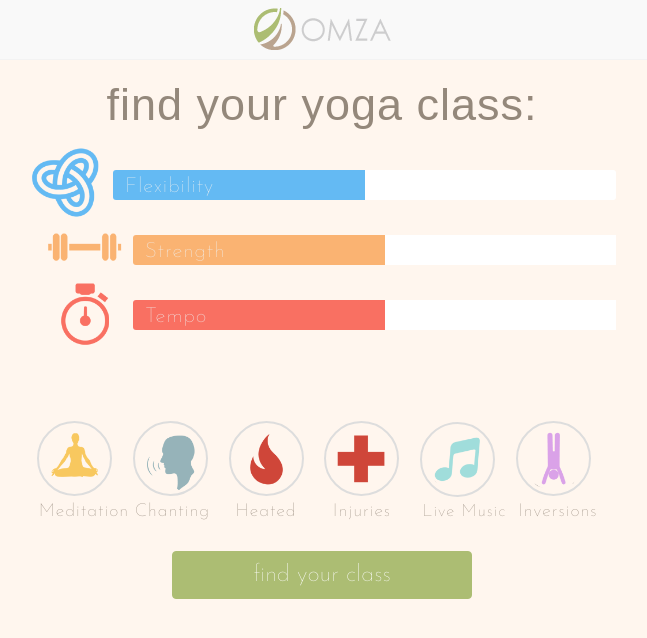
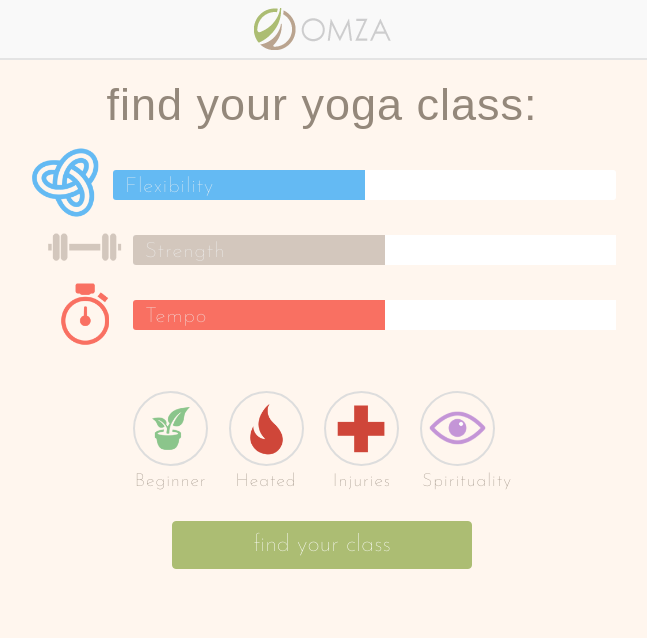
Before and after one commit to kespinola/omza-yoga, a PHP site: page / in a window 1280 px wide. Shown: the top 638 px of the page, without its empty margins (314-961 px from the left). Run offline with PHP 8.4, Linux system fonts and the light colour scheme; some libraries are stand-ins or nearby versions; some web fonts are replaced.

Commit message:
Created detailed nodes

```diff
--- a/css/main.css
+++ b/css/main.css
@@ -297,7 +297,7 @@ h2, h3, h4, p, li {
  */
 .header {
   background-color: #f9f9f9;
-  border-bottom: 1px solid #f3f3f3;
+  border-bottom: 2px solid #e4e4e4                    ;
   height: 60px;
   padding: 8px 16px 12px 8px;
   position: fixed;
@@ -741,7 +741,7 @@ margin-left: 25%; }
   background-size: contain; }
 
 .slider-strength .slider-i {
-  background-color: #FAB372; }
+  background-color: #D3C7BD; }
 .slider-strength .slider-img {
   background-image: url(../img/attr-strength.png); }
 
@@ -803,8 +823,6 @@ margin-left: 25%; }
 .slider-i .slider-l {
   color: #f0f0f0; }
 
-.nodes {
-  margin-top: 30px; }
 
 .node {
   width: 75px;
@@ -847,6 +868,12 @@ margin-left: 25%; }
 
 .node-music {
   background-image: url(../img/node-music.png); }
+  .node-spirit {
+  background-image: url(../img/node-spirit.png); }
+  .node-beginner {
+  background-image: url(../img/node-beginner.png); }
+  .node-core {
+  background-image: url(../img/node-core.png); }
 
 .node-music span {
   white-space: nowrap;
--- a/index.html
+++ b/index.html
@@ -19,8 +19,13 @@
         <link href="http://fonts.googleapis.com/css?family=Allerta" rel="stylesheet" type="text/css">
         <link href="//netdna.bootstrapcdn.com/font-awesome/4.0.3/css/font-awesome.css" rel="stylesheet">
         <script src="js/vendor/modernizr-2.6.2.min.js"></script>
+
+
+
+
     </head>
     <body class="mode-1 no-fil">
+
         <!--[if lt IE 7]>
             <p class="browsehappy">You are using an <strong>outdated</strong> browser. Please <a href="http://browsehappy.com/">upgrade your browser</a> to improve your experience.</p>
         <![endif]-->
@@ -28,6 +33,7 @@
         <!-- Add your site or application content here -->
 
         <div class="wrapper">
+
             <div class="header">
                 <a href="#" class="logo t05">OMZA</a>
                 <div class="subhead">
@@ -40,7 +46,9 @@
                 </div>
 
             <div class="content">
+
             <div class="content-inner">
+
                 <!--<div class="pane pane0">
                     <div class="home-head"></div>
                     <div class="home-mask">
@@ -66,6 +74,7 @@
                             <h1>find your yoga class:</h1>
                         </div>
 
+
                         <div class="sliders">
 
                        <!-- <div class="js-slider slider nosel slider-spirit">
@@ -82,8 +91,10 @@
                             <div class="slider-bg t02">
                                 <div class="slider-l">Flexibility</div>
                                 <div class="slider-i t02">
+
                                     <div class="slider-l">Flexibility</div>
                                 </div>
+
                             </div>
                         </div>
                         <!--<div class="js-slider slider nosel slider-balance">
@@ -116,11 +127,8 @@
                         </div>
 
                         <div class="nodes">
-                            <div class="node t02 js-node node-meditation">
-                                <span>Meditation</span>
-                            </div>
-                            <div class="node t02 js-node node-chanting">
-                                <span>Chanting</span>
+                            <div class="node t02 js-node node-beginner">
+                                <span>Beginner</span>
                             </div>
                             <div class="node t02 js-node node-heated">
                                 <span>Heated</span>
@@ -128,12 +136,28 @@
                             <div class="node t02 js-node node-healing">
                                 <span>Injuries</span>
                             </div>
+
+                            <div class="node t02 js-node node-spirit">
+                                <span>Spirituality</span>
+                            </div>
+                        <div class="detail-nodes">
+                            <div class="node t02 js-node node-core">
+                                <span>Core</span>
+                            </div>
+                            <div class="node t02 js-node node-meditation">
+                                <span>Meditation</span>
+                            </div>
                             <div class="node t02 js-node node-music">
                                 <span class="music-label">Live Music</span>
                             </div>
                             <div class="node t02 js-node node-stand">
                                 <span>Inversions</span>
                             </div>
+                            <div class="node t02 js-node node-chanting">
+                                <span>Chanting</span>
+                            </div>
+
+                        </div>
                         </div>
                         <button type="button" class="btn btn-primary btn-large btn-find">find your class</button>
                     </div>
--- a/js/main.js
+++ b/js/main.js
@@ -27,7 +27,9 @@
 			$body.removeClass('mode-'+mode);
 		}
 		if (!path || path === '/') {
+
 			mode = ROUTE_HOME;
+
 		}
 		// Studio
 		else if (/s\//.test(path)) {
@@ -35,6 +37,7 @@
 			$('.studio-img').css('backgroundImage', 'url(img/'+arg.toLowerCase()+'.jpg)');
 			$('.studio-head h3').text(arg);
 			filterData();
+
 		}
 		// Teacher
 		else if (/t\//.test(path)) {
@@ -44,12 +47,14 @@
 			$('.studio-img').css('backgroundImage', 'url('+img+')');
 			$('.studio-head h3').text(cls.teacher_name);
 			filterData();
+		$('.detail-nodes').css("display", "inline");
 		}
 		// Place
 		else if (/p\//.test(path)) {
 			mode = ROUTE_PLACE;
 			$('.studio-head h3').text('All Classes');
 			filterData();
+			$('.detail-nodes').css("display", "inline");
 		}
 		// Class
 		else if (/c\//.test(path)) {
@@ -73,11 +78,14 @@
 		+	'<div class="slider-bg">'
 		+		'<div class="slider-l">'+label+'</div>'
 		+		'<div class="slider-i t02">'
-		+			'<div class="slider-l">'+label+'</div>'
+		+		'<div class="slider-l">'+label+'</div>'
 		+		'</div>'
 		+	'</div>'
 		+'</div>';
 	}
+
+
+
 
 	function node_html (on, type, label) {
 		return ''
@@ -160,7 +168,7 @@
 		+'</div>'
 		+'</div>'
 
-		+'<div class="detail-nodes nodes">'
+		+'<div class="nodes">'
 
 		+	node_html(c.node_meditation, 'meditation', 'Meditation')
 		+	node_html(c.node_chanting, 'chanting', 'Chanting')
--- a/js/slider.js
+++ b/js/slider.js
@@ -9,6 +9,7 @@
 			$this = $(this),
 			$bg = $this.find('.slider-bg'),
 			$inner = $this.find('.slider-i');
+
 
 			// No double-slider
 			if ($this.data('omza-slider')) {
```
Also changed, not shown: other parts of css/main.css (+27 -3 lines), img/Kyle-Cover-Image.jpg (deleted), img/Kyle-Cover-Image.png (deleted), img/attr-strength.png, img/node-beginner.png (added), img/node-core.png (added), img/node-spirit.png (added), img/node-stand.png, img/slider-btn.png (added).
